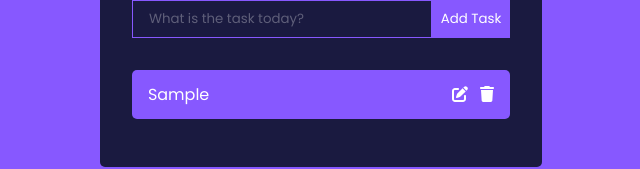
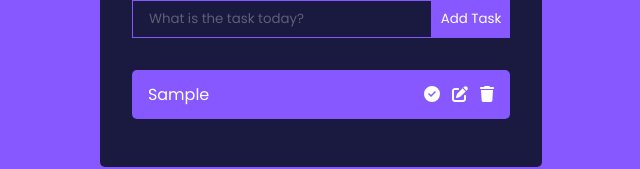
Before and after one commit to peter-mwaura/Todolist-react-application, a React (Create React App) app: page / in a window 1280 px wide. Both pictures are taken after typing "Sample" into the empty fields and a click on the button "Add Task". Shown: the part 178-347 px from the top of the page, without its empty margins (319-959 px from the left). Built offline with nearby package versions, Linux system fonts and the light colour scheme.

Commit message:
feat: implement feature for marking tasks as completed

```diff
--- a/src/App.css
+++ b/src/App.css
@@ -71,7 +71,7 @@ h1 {
   cursor: pointer;
 }
 
-.fa-trash {
+.fa-icon {
   margin-left: 0.75rem;
 }
 
--- a/src/components/Task.tsx
+++ b/src/components/Task.tsx
@@ -1,22 +1,39 @@
 import React from "react";
 import { FontAwesomeIcon } from "@fortawesome/react-fontawesome";
-import { faPenToSquare, faTrash } from "@fortawesome/free-solid-svg-icons";
+import {
+  faCheckCircle,
+  faPenToSquare,
+  faTrash,
+} from "@fortawesome/free-solid-svg-icons";
 
 interface Iprops {
   task: {
     id: number;
     task: string;
+    completed: boolean;
   };
   deleteTask: (id: number) => void;
+  markCompleted: (id: number) => void;
 }
 
-const Task: React.FC<Iprops> = ({ task, deleteTask }) => {
+const Task: React.FC<Iprops> = ({ task, deleteTask, markCompleted }) => {
   return (
     <div className="Todo">
-      {task.task}
+      <div className={`${task.completed === true ? "completed" : ""}`}>
+        {task.task}
+      </div>
       <div>
-        <FontAwesomeIcon icon={faPenToSquare} />
-        <FontAwesomeIcon icon={faTrash} onClick={() => deleteTask(task.id)} />
+        <FontAwesomeIcon
+          icon={faCheckCircle}
+          className="fa-icon"
+          onClick={() => markCompleted(task.id)}
+        />
+        <FontAwesomeIcon icon={faPenToSquare} className="fa-icon" />
+        <FontAwesomeIcon
+          icon={faTrash}
+          className="fa-icon"
+          onClick={() => deleteTask(task.id)}
+        />
       </div>
     </div>
   );
--- a/src/components/TodoWrapper.tsx
+++ b/src/components/TodoWrapper.tsx
@@ -7,6 +7,7 @@ export interface Istate {
   todoList: {
     id: number;
     task: string;
+    completed: boolean;
   }[];
 }
 
@@ -20,6 +21,7 @@ const TodoWrapper = () => {
       const task = {
         id: todoList.length === 0 ? 1 : todoList[todoList.length - 1].id + 1,
         task: newTask,
+        completed: false,
       };
       setTodoList([...todoList, task]);
     }
@@ -29,12 +31,26 @@ const TodoWrapper = () => {
     setTodoList(todoList.filter((todo) => todo.id !== id));
   };
 
+  const markCompleted = (id: number): void => {
+    setTodoList(
+      todoList.map((todo) =>
+        todo.id === id ? { ...todo, completed: !todo.completed } : todo
+      )
+    );
+  };
+
   return (
     <div className="TodoWrapper">
       <h1>Get Things Done !</h1>
       <TodoForm addTask={addTask} />
       {todoList.map((task) => {
-        return <Task task={task} deleteTask={deleteTask} />;
+        return (
+          <Task
+            task={task}
+            deleteTask={deleteTask}
+            markCompleted={markCompleted}
+          />
+        );
       })}
     </div>
   );
```
